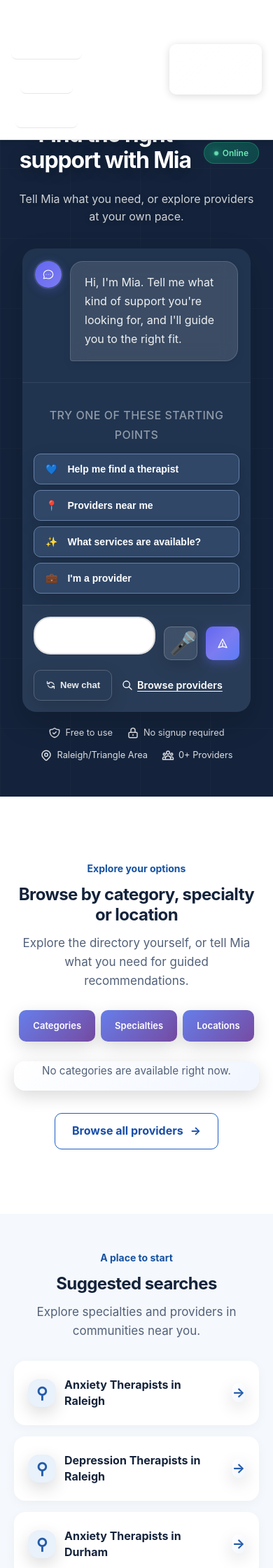
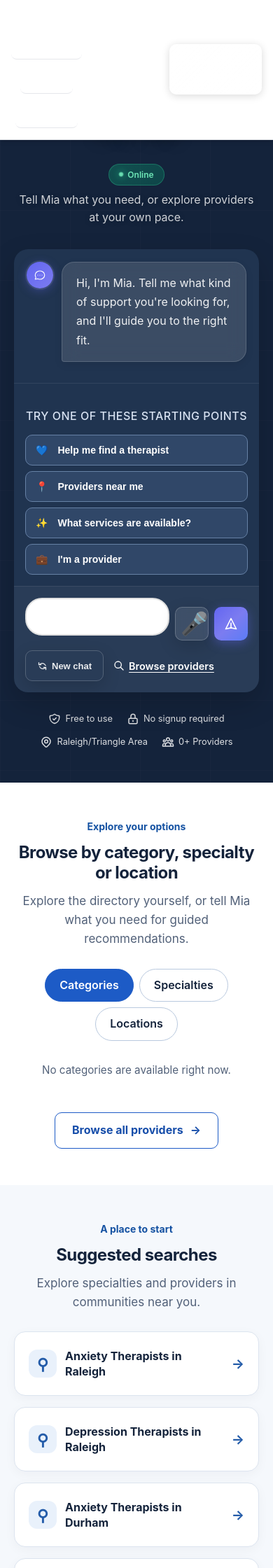
Before and after one commit to Naz12/myhealthhub, a WordPress theme: the page made by wp-content/themes/myhealthhub/front-page.php in a window 390 px wide. Shown: the part 65-2305 px from the top of the page at 70% size. Run offline with PHP 8.4 and a stand-in for WordPress, Linux system fonts and the light colour scheme; the site name, menu and one post (Sample post) are stand-ins, and other content is empty; some libraries are stand-ins or nearby versions.

Commit message:
Resolve homepage style conflicts on mobile
Co-authored-by: Copilot <223556219+Copilot@users.noreply.github.com>

```diff
--- a/wp-content/themes/myhealthhub/assets/css/homepage.css
+++ b/wp-content/themes/myhealthhub/assets/css/homepage.css
@@ -67,6 +67,10 @@ body.home {
 
 .home .mia-chip:hover {
     background: #405b80 !important;
+}
+
+.home #mia-hero-quickstarts > p {
+    color: #d6e1f1 !important;
 }
 
 .home #mia-hero-input {
@@ -395,6 +399,93 @@ body.home {
     margin-bottom: 20px;
 }
 
+/* Neutralize legacy global section and card styles on the homepage. */
+.home main > .mia-hero,
+.home main > .home-section {
+    margin: 0;
+}
+
+.home .home-card-grid,
+.home .home-card-title,
+.home .home-card-detail,
+.home .home-card-arrow {
+    background: none;
+    border: 0 !important;
+    border-image: none;
+    border-radius: 0 !important;
+    box-shadow: none;
+}
+
+.home .home-card-grid:hover,
+.home .home-card-title:hover,
+.home .home-card-detail:hover,
+.home .home-card-arrow:hover,
+.home .home-card-icon:hover {
+    transform: none;
+    box-shadow: none;
+}
+
+.home .home-card-icon {
+    border: 0 !important;
+    border-image: none;
+    border-radius: 12px !important;
+    box-shadow: none;
+}
+
+.home .home-discovery-card,
+.home .home-search-card,
+.home .home-provider-card {
+    border: 1px solid var(--home-border) !important;
+    border-image: none;
+    border-radius: var(--home-radius) !important;
+}
+
+.home .home-discovery-card:hover,
+.home .home-search-card:hover {
+    border-color: #8ca9ce !important;
+    transform: none;
+}
+
+.home .home-provider-card:hover {
+    transform: none;
+}
+
+.home .wellness-tab-btn {
+    padding: 10px 20px !important;
+    border: 1px solid #b9c9de !important;
+    border-radius: 999px !important;
+    background: #fff !important;
+    color: var(--home-navy) !important;
+    font-size: 1rem !important;
+    box-shadow: none;
+}
+
+.home .wellness-tab-btn.active {
+    border-color: var(--home-blue) !important;
+    background: var(--home-blue) !important;
+    color: #fff !important;
+}
+
+.home .wellness-tab-btn:hover {
+    transform: none;
+    box-shadow: none;
+}
+
+.home .wellness-tab-btn::before,
+.home .mia-chip::before {
+    content: none;
+}
+
+.home .mia-chip {
+    padding: 10px 14px !important;
+    box-shadow: none;
+}
+
+.home .mia-hero .voice-btn,
+.home .mia-hero .mia-send-btn {
+    padding: 0 !important;
+}
+
 @media (max-width: 768px) {
     .home .container {
         padding-left: 20px;
@@ -405,8 +496,22 @@ body.home {
         padding: 48px 0 !important;
     }
 
-    .home .mia-hero .mia-glass-card {
+    .home .mia-hero-heading {
+        flex-wrap: wrap;
+    }
+
+    .home .mia-hero-heading h1 {
+        flex-basis: 100%;
+    }
+
+    .home .mia-avatar-glow > div {
+        width: 75% !important;
+        height: 75% !important;
+    }
+
+    .home #mia-hero-interaction {
         max-width: 100% !important;
+        margin: 0 auto 28px !important;
     }
 
     .home .mia-chip {
@@ -437,6 +542,14 @@ body.home {
         flex-direction: column;
         gap: 20px;
     }
+
+    .home .mia-hero-composer {
+        padding: 16px !important;
+    }
+
+    .home .mia-hero-composer-row {
+        gap: 8px !important;
+    }
 }
 
 @media (max-width: 480px) {
--- a/wp-content/themes/myhealthhub/template-parts/hero-main.php
+++ b/wp-content/themes/myhealthhub/template-parts/hero-main.php
@@ -46,7 +46,7 @@
                         </svg>
                     </div>
                 </div>
-                <div style="display: flex; align-items: center; justify-content: center; gap: 10px; margin-bottom: 8px;">
+                <div class="mia-hero-heading" style="display: flex; align-items: center; justify-content: center; gap: 10px; margin-bottom: 8px;">
                     <h1 style="color: white; font-size: clamp(1.5rem, 4vw, 2.5rem); font-weight: 700; margin: 0; text-shadow: 0 2px 20px rgba(0,0,0,0.3);">Find the right support with Mia</h1>
                     <span style="background: linear-gradient(135deg, rgba(16,185,129,0.3) 0%, rgba(5,150,105,0.3) 100%); color: #6ee7b7; padding: 5px 14px; border-radius: 20px; font-size: 0.75rem; font-weight: 600; display: inline-flex; align-items: center; gap: 6px; border: 1px solid rgba(52, 211, 153, 0.3);">
                         <span style="width: 6px; height: 6px; background: #6ee7b7; border-radius: 50%; box-shadow: 0 0 10px #34d399; animation: pulse 2s ease-in-out infinite;"></span>
@@ -98,9 +98,9 @@
                 </div>
 
                 <!-- Input Area -->
-                <div style="padding: 20px 24px 24px; border-top: 1px solid rgba(255,255,255,0.08); background: rgba(255,255,255,0.04);">
-                    <div style="display: flex; gap: 12px; align-items: flex-end;">
-                        <div style="flex: 1; position: relative;">
+                <div class="mia-hero-composer" style="padding: 20px 24px 24px; border-top: 1px solid rgba(255,255,255,0.08); background: rgba(255,255,255,0.04);">
+                    <div class="mia-hero-composer-row" style="display: flex; gap: 12px; align-items: flex-end;">
+                        <div style="flex: 1; min-width: 0; position: relative;">
                             <textarea id="mia-hero-input"
                                       aria-label="Message Mia"
                                       placeholder="Ask me anything..."
@@ -109,6 +109,7 @@
                                       class="mia-input-glow"></textarea>
                         </div>
                         <button id="mia-hero-voice"
+                                type="button" aria-label="Voice conversation mode"
                                 class="voice-btn"
                                 style="width: 54px; height: 54px; background: rgba(102, 126, 234, 0.15); border: 2px solid rgba(102, 126, 234, 0.3); border-radius: 50%; cursor: pointer; display: flex; align-items: center; justify-content: center; flex-shrink: 0; backdrop-filter: blur(8px); -webkit-backdrop-filter: blur(8px); transition: all 0.3s; color: white; font-size: 32px !important; line-height: 1; padding: 0; min-width: 54px; min-height: 54px;"
                                 title="Voice conversation mode"
```
Also changed, not shown: README.md.
